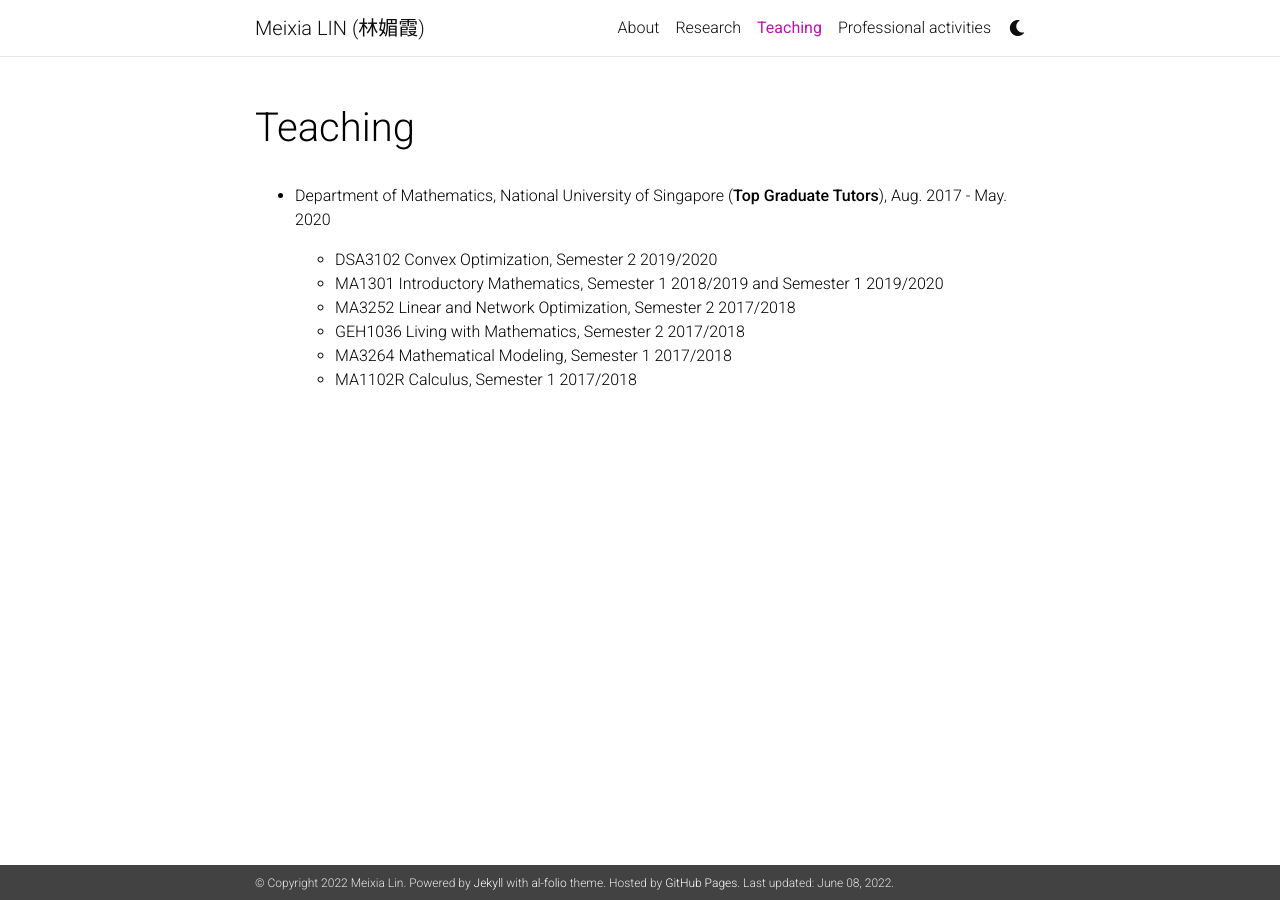
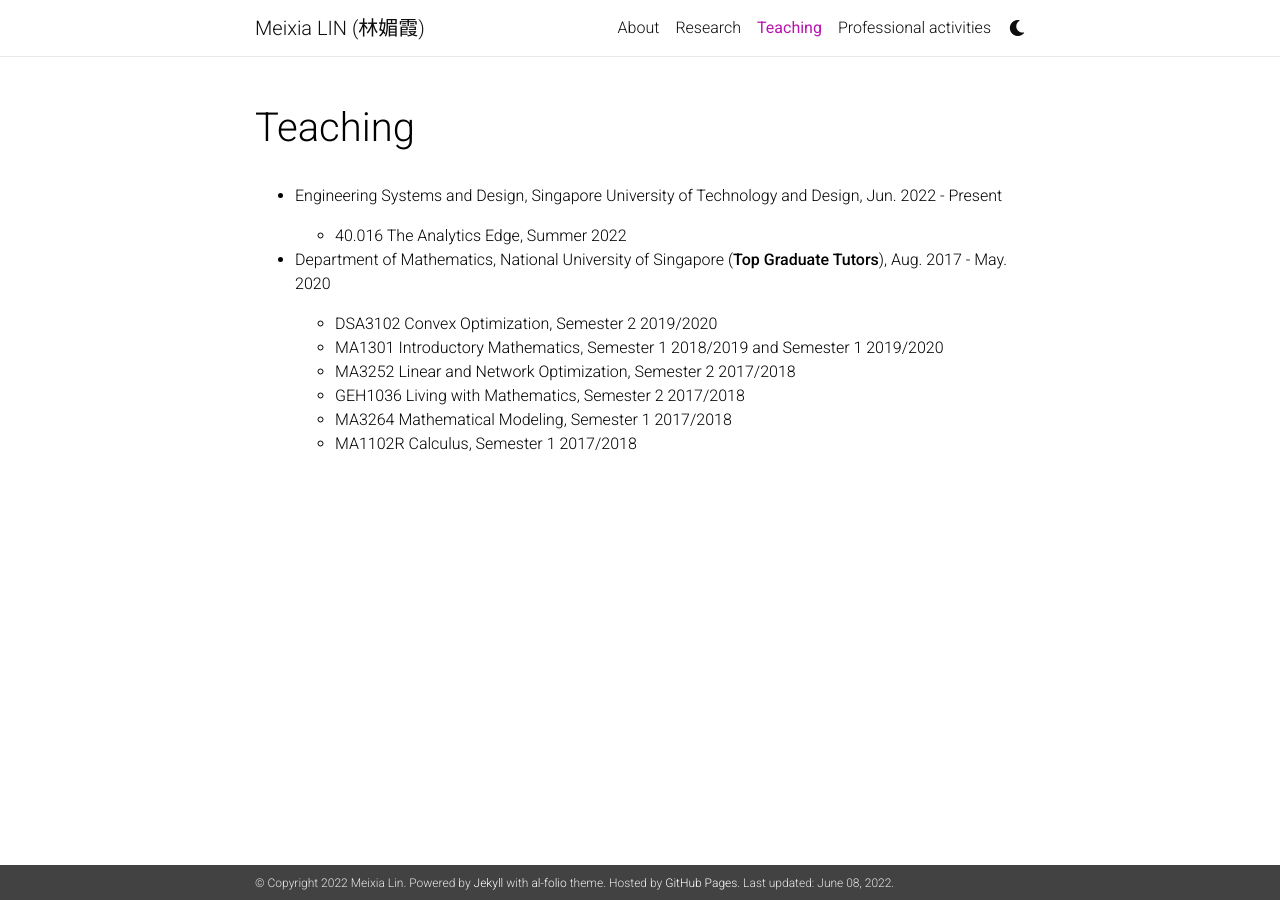
Before and after one commit to linmeixia/linmeixia.github.io, a Jekyll site: the page built from _pages/teaching.md, in a window 1280 px wide. Built offline with Jekyll 4.4.1, drawn with Linux system fonts in a browser that asks for light colours; nearby versions of some CDN libraries; comment, search, counter and statistics services are not loaded; a style sheet for code colours, icons or effects is not loaded.

Commit message:
Update teaching.md

```diff
--- a/_pages/teaching.md
+++ b/_pages/teaching.md
@@ -7,6 +7,11 @@ mysort: b
 nav: true
 ---
 
+- Engineering Systems and Design, Singapore University of Technology and Design, Jun. 2022 - Present
+
+    - 40.016 The Analytics Edge, Summer 2022
+
+
 - Department of Mathematics, National University of Singapore (<strong>Top Graduate Tutors</strong>), Aug. 2017 - May. 2020
 
     - DSA3102 Convex Optimization, Semester 2 2019/2020
```
